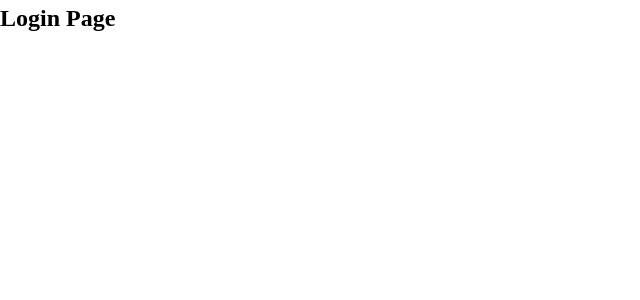
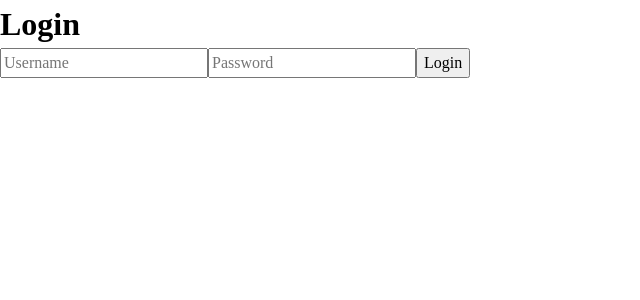
Before and after one commit to ckyever/ckylogs, a React (Vite) app in the folder frontend/public/: page /login in a window 1280 px wide. Shown: the top 300 px of the page, without its empty margins (0-640 px from the left). Built offline with nearby package versions, Linux system fonts and the light colour scheme.

Commit message:
Add login form

```diff
--- a/frontend/public/src/components/Login.jsx
+++ b/frontend/public/src/components/Login.jsx
@@ -1,7 +1,24 @@
 function Login() {
   return (
     <div className="login">
-      <h2>Login Page</h2>
+      <h1>Login</h1>
+      <form>
+        <input
+          type="text"
+          name="username"
+          aria-label="username"
+          placeholder="Username"
+          required
+        ></input>
+        <input
+          type="password"
+          name="password"
+          aria-label="password"
+          placeholder="Password"
+          required
+        ></input>
+        <button type="submit">Login</button>
+      </form>
     </div>
   );
 }
```
